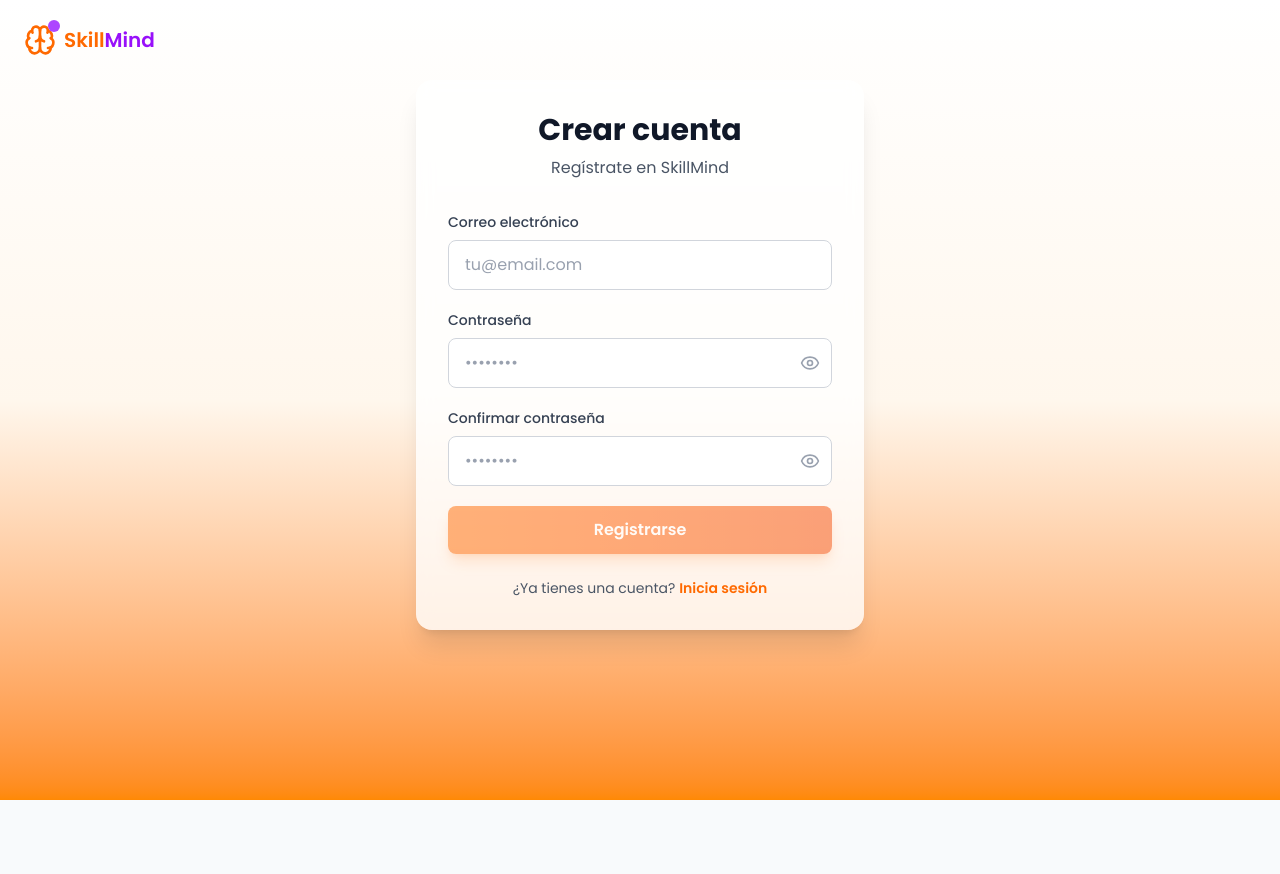
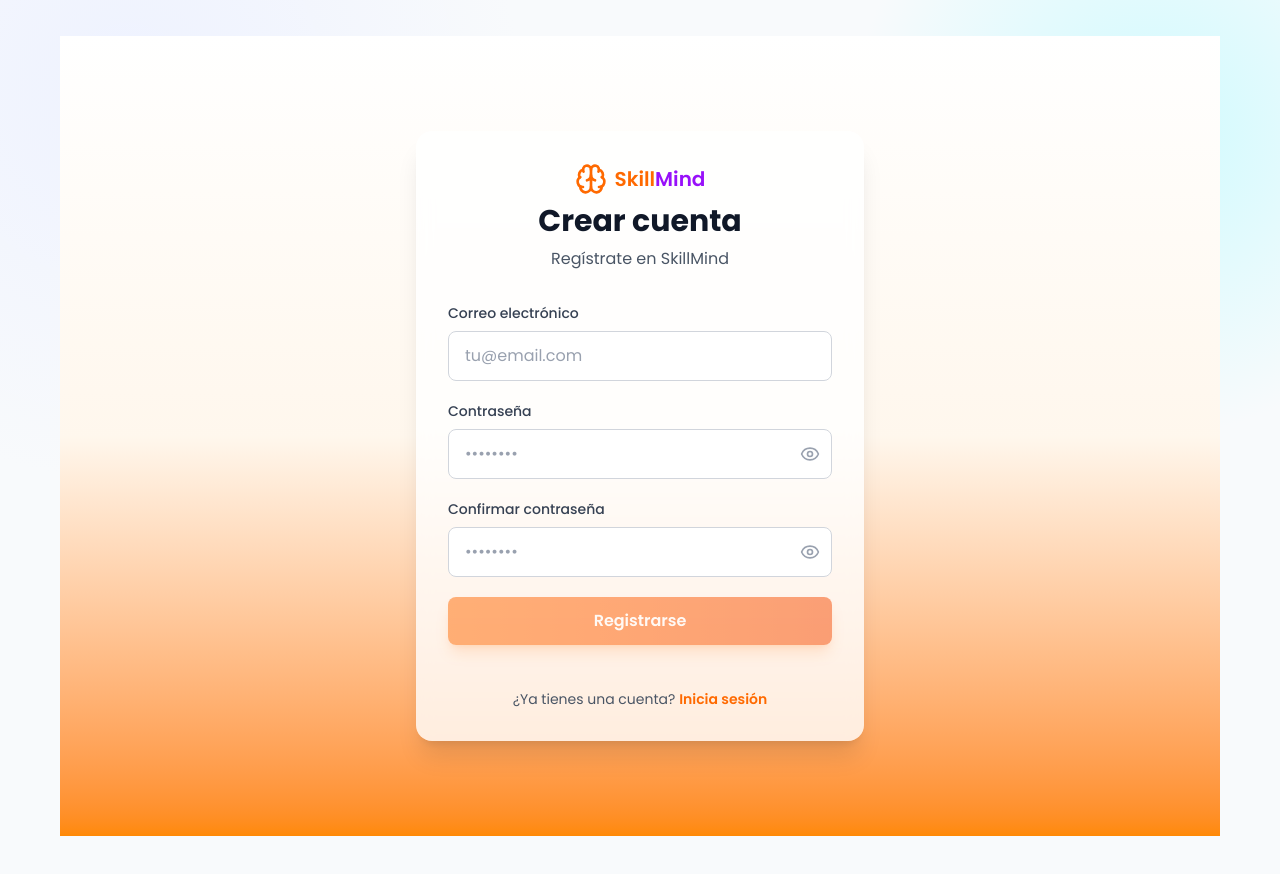
Before and after one commit to theAvanSurf/skillmind-client, a Next.js app: page /register in a window 1280 px wide. Shown: the top 874 px of the page. Built offline with nearby package versions, Linux system fonts and the light colour scheme.

Commit message:
Arreglado RegisterPage y RegisterForm, eliminado react-dom

```diff
--- a/package.json
+++ b/package.json
@@ -14,7 +14,6 @@
     "lucide-react": "^0.562.0",
     "next": "^16.1.4",
     "react": "^19.2.3",
-    "react-dom": "^19.2.3",
     "zod": "^4.3.5"
   },
   "devDependencies": {
--- a/src/app/(guest)/register/page.tsx
+++ b/src/app/(guest)/register/page.tsx
@@ -1,10 +1,11 @@
+"use client";
+
 import RegisterForm from "src/components/forms/RegisterForm";
 
 export default function RegisterPage() {
   return (
-    <main className="flex min-h-screen items-center justify-center">
+    <main className="flex min-h-screen items-center justify-center bg-gradient-to-b from-white via-orange-50 to-orange-400">
       <RegisterForm />
     </main>
   );
-
 }
--- a/src/components/forms/RegisterForm.tsx
+++ b/src/components/forms/RegisterForm.tsx
@@ -1,11 +1,10 @@
 "use client";
 
-import React from "react";
-import { useState } from "react";
+import React, { useState } from "react";
 import { useRouter } from "next/navigation";
 import { Eye, EyeOff, Loader2, Brain } from "lucide-react";
 
-export default function RegisterPage() {
+export default function RegisterForm() {
   const router = useRouter();
 
   const [email, setEmail] = useState("");
@@ -16,25 +15,18 @@ export default function RegisterPage() {
   const [showPassword, setShowPassword] = useState(false);
   const [showConfirmPassword, setShowConfirmPassword] = useState(false);
 
-  const validateEmail = (email: string) => {
-    return /^[^\s@]+@[^\s@]+\.[^\s@]+$/.test(email);
-  };
-
-  const validatePassword = (password: string) => {
-    return password.length >= 6;
-  };
+  const validateEmail = (email: string) => /^[^\s@]+@[^\s@]+\.[^\s@]+$/.test(email);
+  const validatePassword = (password: string) => password.length >= 6;
 
   const handleRegister = () => {
     if (!validateEmail(email)) {
       setError("Email inválido");
       return;
     }
-
     if (!validatePassword(password)) {
       setError("La contraseña debe tener mínimo 6 caracteres");
       return;
     }
-
     if (password !== confirmPassword) {
       setError("Las contraseñas no coinciden");
       return;
@@ -44,7 +36,7 @@ export default function RegisterPage() {
     setLoading(true);
 
     setTimeout(() => {
-      router.push("/");
+      router.push("/login");
       setLoading(false);
     }, 1500);
   };
@@ -56,40 +48,23 @@ export default function RegisterPage() {
   };
 
   return (
-    <div className="fixed inset-0 overflow-auto bg-gradient-to-b from-white via-orange-50 to-orange-400">
-      {/* Header con logo */}
-      <header className="p-4 sm:p-6">
-        <div className="flex items-center gap-2">
-          <div className="relative">
+    <div className="w-full max-w-md rounded-xl sm:rounded-2xl bg-white/80 p-5 sm:p-8 shadow-xl backdrop-blur-sm">
+      <div className="mb-6 sm:mb-8 text-center">
+        <div className="flex items-center justify-center gap-2 mb-2">
           <Brain className="h-6 w-6 sm:h-8 sm:w-8 text-orange-500" />
-            <div className="absolute -top-1 -right-1 h-2 w-2 sm:h-3 sm:w-3 rounded-full bg-purple-500" />
-          </div>
           <span className="text-lg sm:text-xl font-semibold">
             <span className="text-orange-500">Skill</span>
             <span className="text-purple-600">Mind</span>
           </span>
         </div>
-      </header>
-
-      {/* Contenido principal */}
-      <main className="flex items-center justify-center px-4 sm:px-6 pb-8">
-        <div className="w-full max-w-md">
-          <div className="rounded-xl sm:rounded-2xl bg-white/80 p-5 sm:p-8 shadow-xl backdrop-blur-sm">
-            <div className="mb-6 sm:mb-8 text-center">
-              <h1 className="text-2xl sm:text-3xl font-bold text-gray-900">
-                Crear cuenta
-              </h1>
-              <p className="mt-2 text-sm sm:text-base text-gray-600">
-                Regístrate en SkillMind
-              </p>
+        <h1 className="text-2xl sm:text-3xl font-bold text-gray-900">Crear cuenta</h1>
+        <p className="mt-2 text-sm sm:text-base text-gray-600">Regístrate en SkillMind</p>
       </div>
 
       <div className="space-y-4 sm:space-y-5">
+        {/* Email */}
         <div>
-                <label
-                  htmlFor="email"
-                  className="mb-1.5 sm:mb-2 block text-sm font-medium text-gray-700"
-                >
+          <label htmlFor="email" className="mb-1.5 sm:mb-2 block text-sm font-medium text-gray-700">
             Correo electrónico
           </label>
           <input
@@ -103,11 +78,9 @@ export default function RegisterPage() {
           />
         </div>
 
+        {/* Password */}
         <div>
-                <label
-                  htmlFor="password"
-                  className="mb-1.5 sm:mb-2 block text-sm font-medium text-gray-700"
-                >
+          <label htmlFor="password" className="mb-1.5 sm:mb-2 block text-sm font-medium text-gray-700">
             Contraseña
           </label>
           <div className="relative">
@@ -124,24 +97,16 @@ export default function RegisterPage() {
               type="button"
               onClick={() => setShowPassword(!showPassword)}
               className="absolute right-3 top-1/2 -translate-y-1/2 text-gray-400 hover:text-gray-600"
-                    aria-label={
-                      showPassword ? "Ocultar contraseña" : "Mostrar contraseña"
-                    }
+              aria-label={showPassword ? "Ocultar contraseña" : "Mostrar contraseña"}
             >
-                    {showPassword ? (
-                      <EyeOff className="h-4 w-4 sm:h-5 sm:w-5" />
-                    ) : (
-                      <Eye className="h-4 w-4 sm:h-5 sm:w-5" />
-                    )}
+              {showPassword ? <EyeOff className="h-4 w-4 sm:h-5 sm:w-5" /> : <Eye className="h-4 w-4 sm:h-5 sm:w-5" />}
             </button>
           </div>
         </div>
 
+        {/* Confirm Password */}
         <div>
-                <label
-                  htmlFor="confirmPassword"
-                  className="mb-1.5 sm:mb-2 block text-sm font-medium text-gray-700"
-                >
+          <label htmlFor="confirmPassword" className="mb-1.5 sm:mb-2 block text-sm font-medium text-gray-700">
             Confirmar contraseña
           </label>
           <div className="relative">
@@ -158,25 +123,19 @@ export default function RegisterPage() {
               type="button"
               onClick={() => setShowConfirmPassword(!showConfirmPassword)}
               className="absolute right-3 top-1/2 -translate-y-1/2 text-gray-400 hover:text-gray-600"
-                    aria-label={
-                      showConfirmPassword ? "Ocultar contraseña" : "Mostrar contraseña"
-                    }
+              aria-label={showConfirmPassword ? "Ocultar contraseña" : "Mostrar contraseña"}
             >
-                    {showConfirmPassword ? (
-                      <EyeOff className="h-4 w-4 sm:h-5 sm:w-5" />
-                    ) : (
-                      <Eye className="h-4 w-4 sm:h-5 sm:w-5" />
-                    )}
+              {showConfirmPassword ? <EyeOff className="h-4 w-4 sm:h-5 sm:w-5" /> : <Eye className="h-4 w-4 sm:h-5 sm:w-5" />}
             </button>
           </div>
         </div>
 
+        {/* Error */}
         {error && (
-                <div className="rounded-lg bg-red-50 p-3 text-center text-sm text-red-600">
-                  {error}
-                </div>
+          <div className="rounded-lg bg-red-50 p-3 text-center text-sm text-red-600">{error}</div>
         )}
 
+        {/* Submit */}
         <button
           onClick={handleRegister}
           disabled={loading || !email || !password || !confirmPassword}
@@ -191,7 +150,6 @@ export default function RegisterPage() {
             "Registrarse"
           )}
         </button>
-            </div>
 
         <p className="mt-5 sm:mt-6 text-center text-xs sm:text-sm text-gray-600">
           ¿Ya tienes una cuenta?{" "}
@@ -204,7 +162,5 @@ export default function RegisterPage() {
         </p>
       </div>
     </div>
-      </main>
-    </div>
   );
 }
```
Lines whose indentation alone changed are shown as unchanged.
